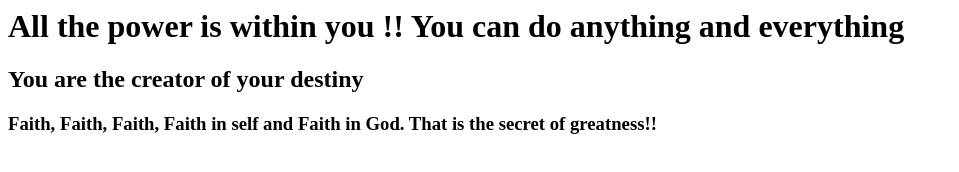
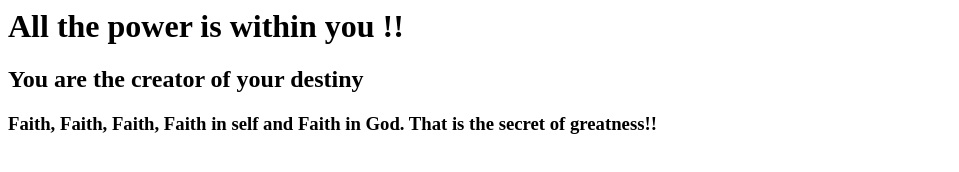
Before and after one commit to ranganarendra/firstgitrepo, a plain HTML site: page index.html in a window 1280 px wide. Shown: the whole page, without its empty margins (0-959 px from the left). Drawn offline with Linux system fonts and the light colour scheme.

Commit message:
Update index.html
updated quote 1

```diff
--- a/index.html
+++ b/index.html
@@ -1,6 +1,6 @@
 <html>
 <body>
-<h1>All the power is within you !! You can do anything and everything</h1>
+<h1>All the power is within you !!</h1>
 <h2>You are the creator of your destiny </h2>
 <h3>Faith, Faith, Faith, Faith in self and Faith in God. That is the secret of greatness!! </h3>
 </body>
```
